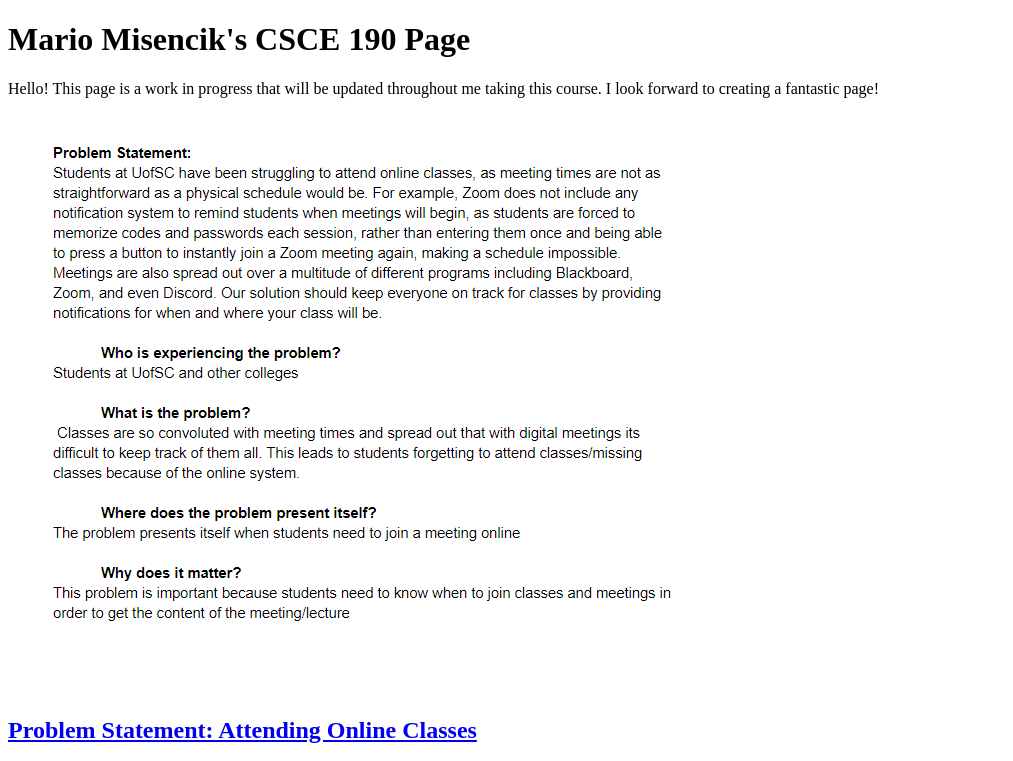
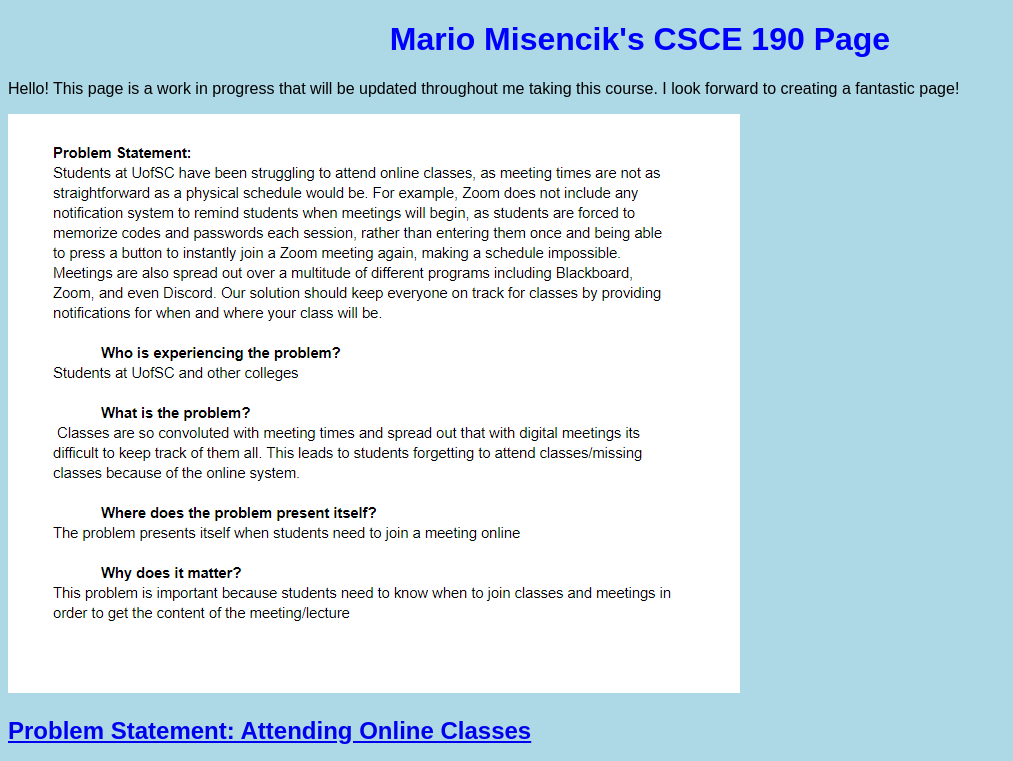
Before and after one commit to MMisencik02/MMisencik02.github.io, a plain HTML site: page index.html in a window 1280 px wide. Shown: the top 761 px of the page, without its empty margins (0-1013 px from the left). Drawn offline with Linux system fonts and the light colour scheme.

Commit message:
Add files via upload

```diff
--- a/index.html
+++ b/index.html
@@ -2,6 +2,7 @@
 <html>
     <head>
         <title>CSCE 190 - Mario Misencik</title>
+        <link rel="stylesheet" href="styles.css">
     </head>
     <body>
         <h1>Mario Misencik's CSCE 190 Page</h1>
--- /dev/null
+++ b/styles.css
@@ -0,0 +1,9 @@
+body {
+    background:lightblue;
+    font-family:Arial, Helvetica, sans-serif
+}
+
+h1 {
+    color:blue;
+    text-align:center;
+}
```
